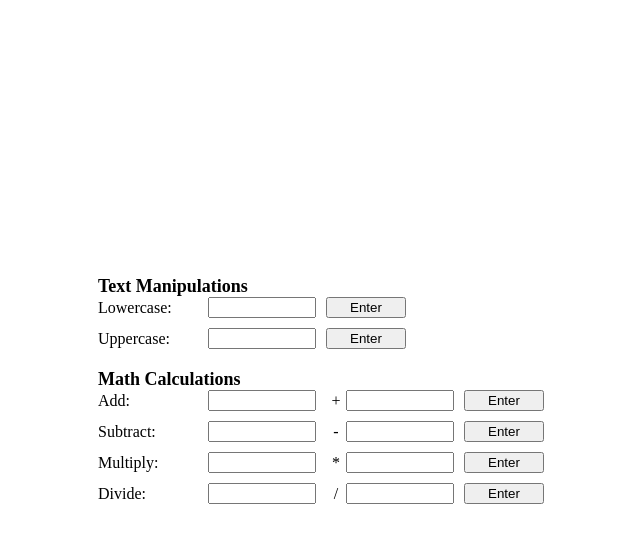
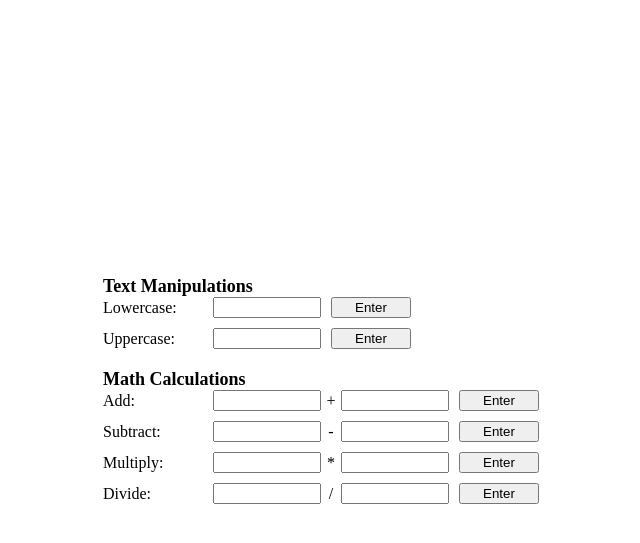
Before and after one commit to michael-lee-bubble/pythonanywhere-live, a Flask app: page / in a window 1280 px wide. Shown: the top 543 px of the page, without its empty margins (319-959 px from the left). Run offline with Flask 3, Linux system fonts and the light colour scheme.

Commit message:
Update margin behavior.

```diff
--- a/templates/index.html
+++ b/templates/index.html
@@ -39,12 +39,17 @@
 
         input {
             width: 100px;
-            margin-right: 10px;
-            /* Add space to the right of the input */
+        }
+
+        .button-container {
+            display: flex;
+            align-items: center;
         }
 
         button {
             width: 80px;
+            margin-left: 10px;
+            /* Add space to the left of the button */
         }
     </style>
 </head>
@@ -56,12 +61,16 @@
             <div class="input-container">
                 <label for="input_lower">Lowercase:</label>
                 <input type="text" id="input_lower">
-                <button type="button">Enter</button>
+                <div class="button-container">
+                    <button type="button">Enter</button>
+                </div>
             </div>
             <div class="input-container">
                 <label for="input_upper">Uppercase:</label>
                 <input type="text" id="input_upper">
-                <button type="button">Enter</button>
+                <div class="button-container">
+                    <button type="button">Enter</button>
+                </div>
             </div>
         </div>
         <div class="input-section">
```
